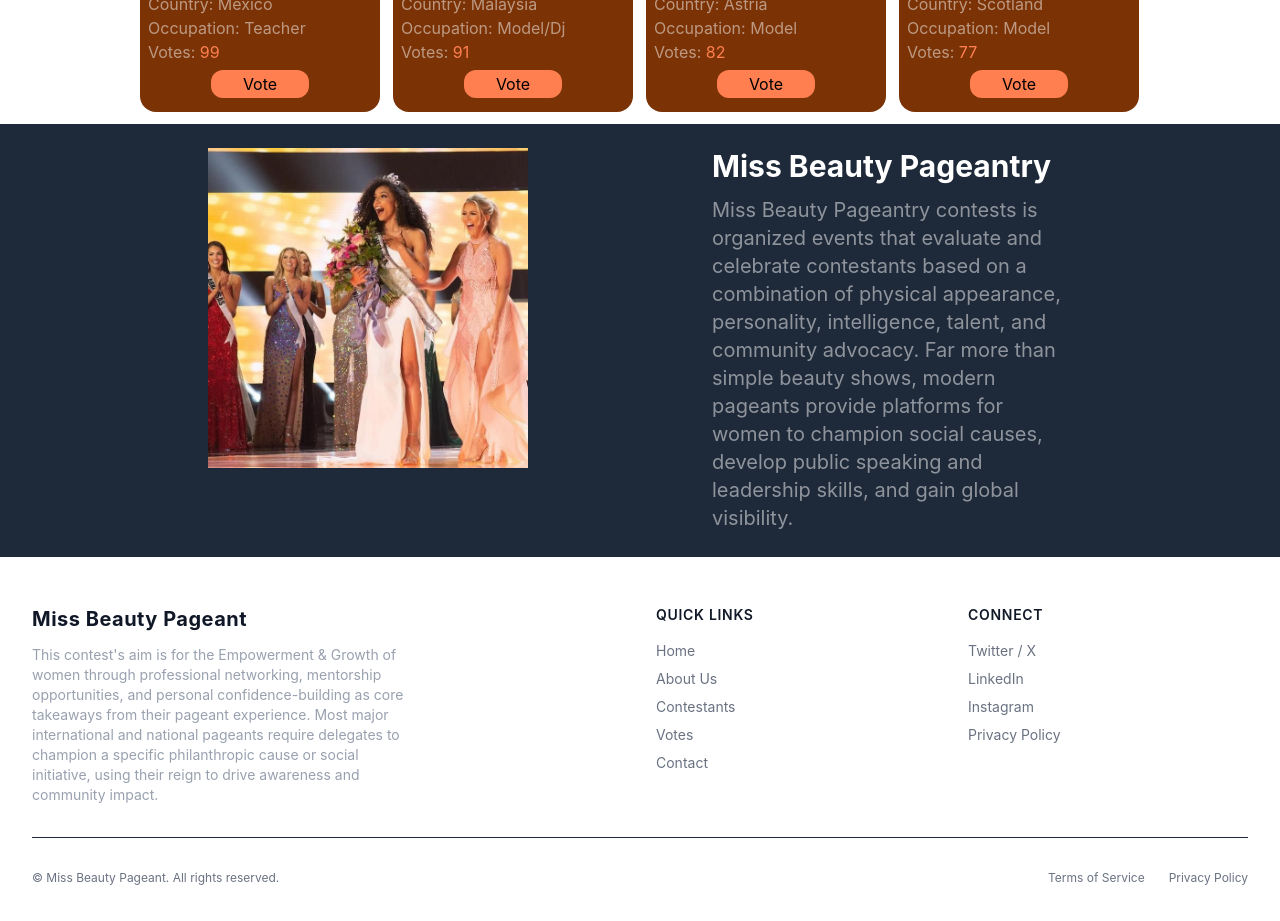
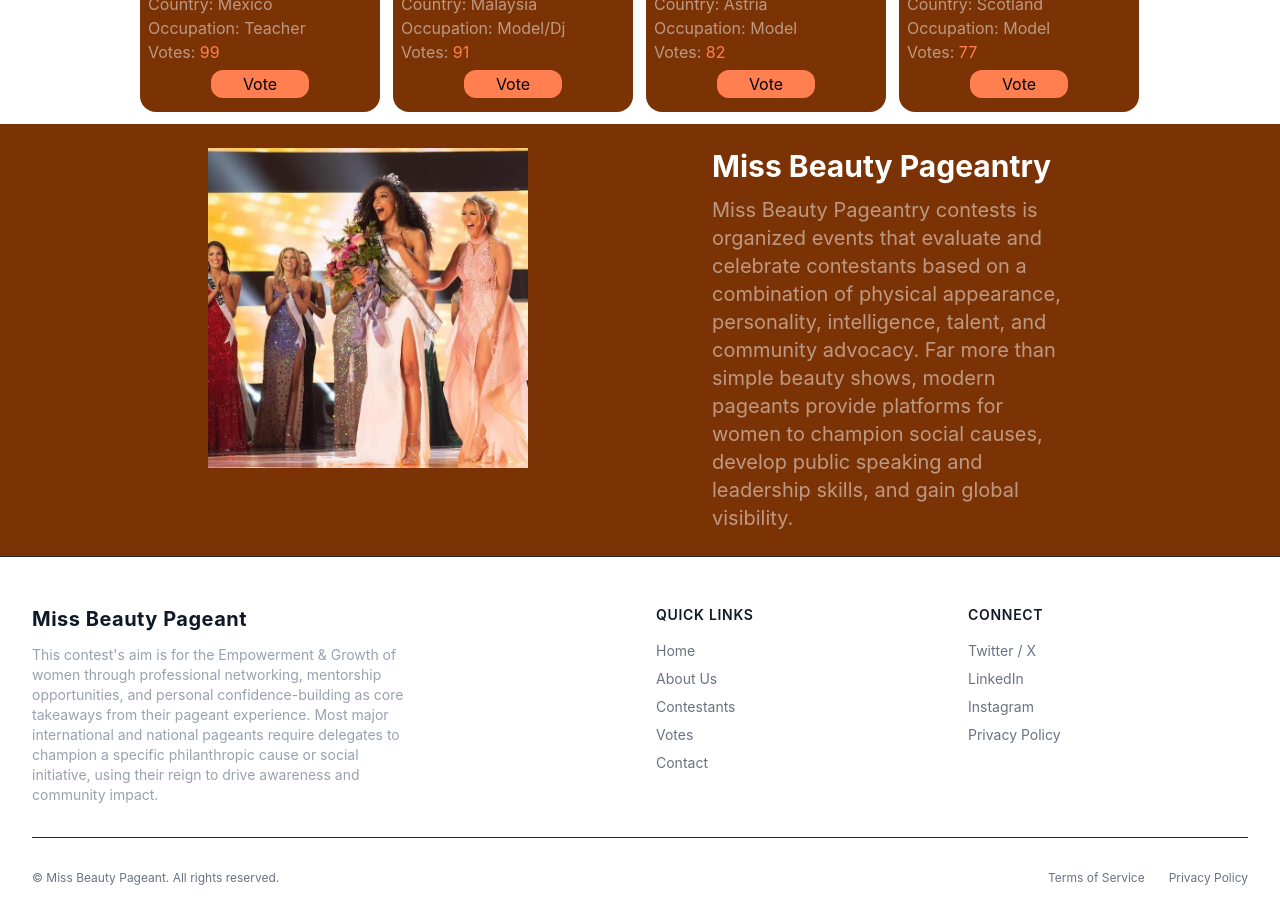
Before and after one commit to iblacksassin/miss-beauty-pageant, a React (Vite) app: page / in a window 1280 px wide. Shown: the part 2680-3601 px from the top of the page. Built offline with nearby package versions, Linux system fonts and the light colour scheme.

Commit message:
Update More.jsx

```diff
--- a/src/More.jsx
+++ b/src/More.jsx
@@ -3,7 +3,7 @@ import image from '../public/pageant.jpg'
 
 const More = () => {
   return (
-    <div className='bg-gray-800 py-6 px-6'>
+    <div className='bg-amber-900 py-6 px-6'>
       <div className='md:flex justify-evenly sm:flex-row m-auto md:w-full sm:w-80 w-60'>
         <div>
             <img src={image} className="md:w-80 sm:w-80 w-60" />
```
